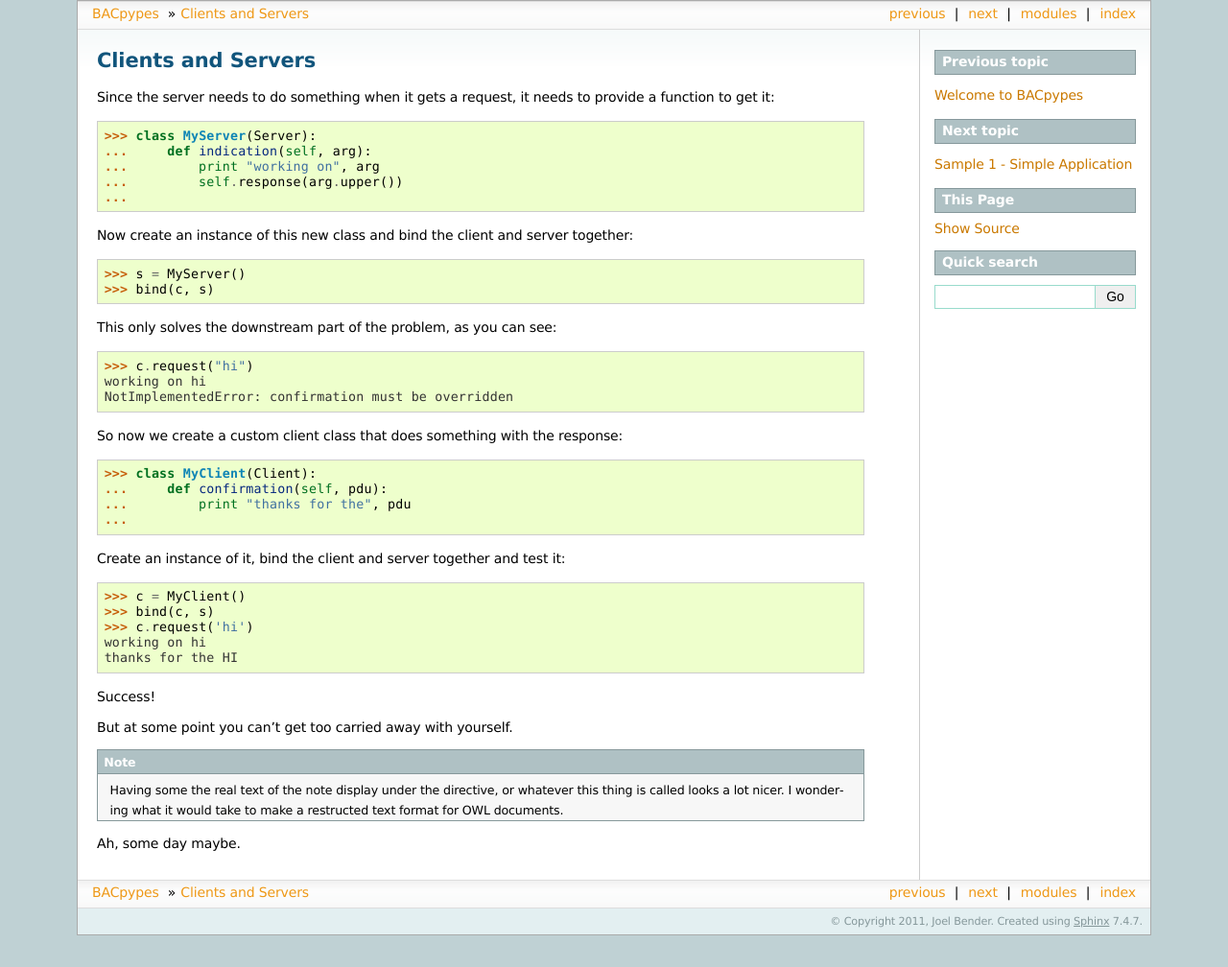
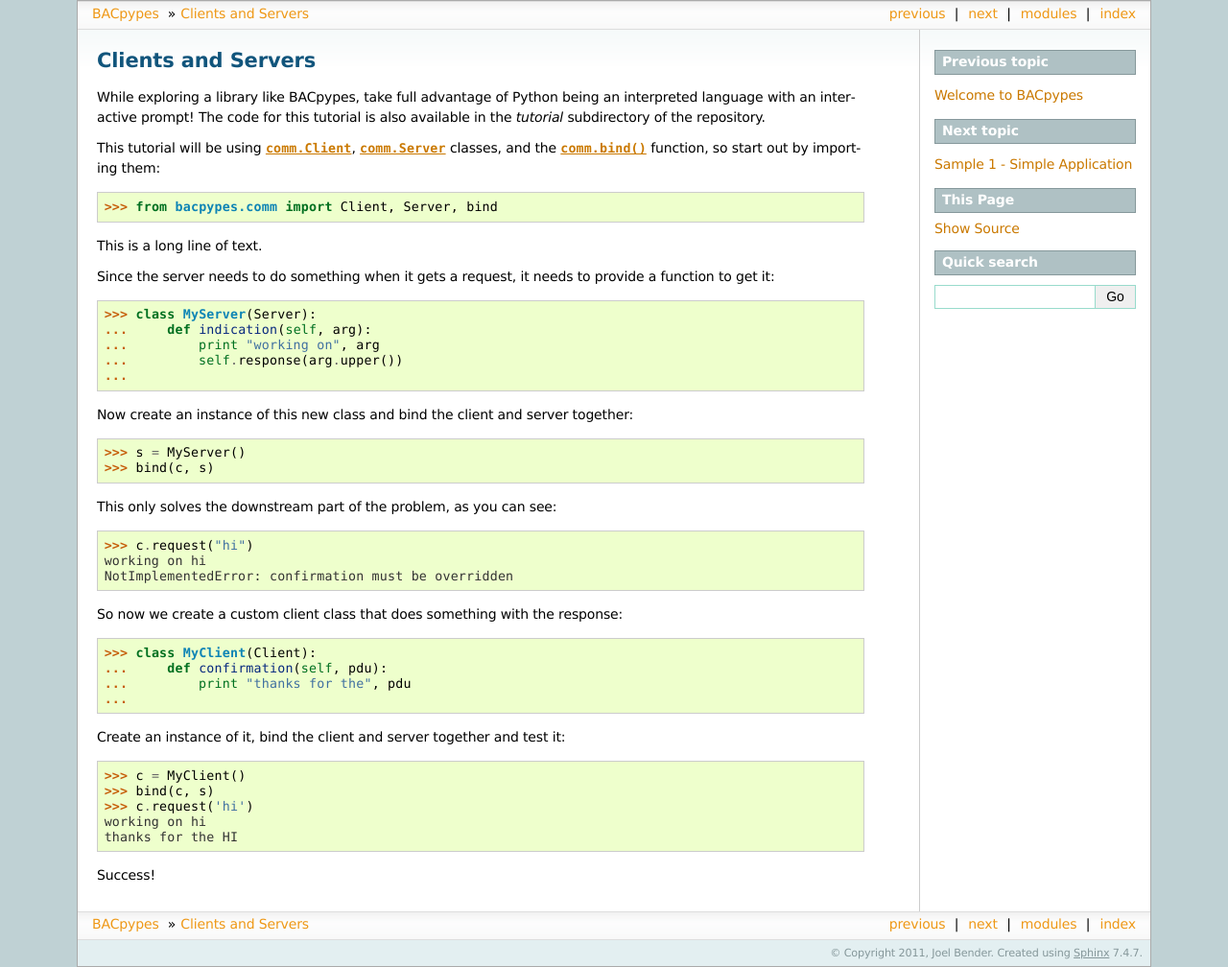
Before and after one commit to giuseppebattista/bacpypessample, a Sphinx documentation site: the page built from docs/source/tutorial/tutorial001.rst, in a window 1280 px wide. Shown: the whole page at 96% size. Built offline with Sphinx 7.4.7, drawn with Linux system fonts in a browser that asks for light colours; pages that are not in the unit, such as notebooks, are missing from menus; before the commit the page ends 975 px from its top, so only the background shows below that.

Commit message:
Add a directory for tutorial code and the first sample - doc still needs lots of help

```diff
--- a/docs/source/tutorial/tutorial001.rst
+++ b/docs/source/tutorial/tutorial001.rst
@@ -2,6 +2,17 @@
 
 Clients and Servers
 ===================
+
+While exploring a library like BACpypes, take full advantage of Python being
+an interpreted language with an interactive prompt!  The code for this tutorial
+is also available in the *tutorial* subdirectory of the repository.
+
+This tutorial will be using :class:`comm.Client`, :class:`comm.Server` classes,
+and the :func:`comm.bind` function, so start out by importing them::
+
+    >>> from bacpypes.comm import Client, Server, bind
+
+This is a long line of text.
 
 Since the server needs to do something when it gets a request, it
 needs to provide a function to get it::
@@ -39,12 +50,3 @@ Create an instance of it, bind the client and server together and test it::
     thanks for the HI
 
 Success!
-
-But at some point you can't get too carried away with yourself.
-
-.. note::
-    Having some the real text of the note display under the directive, or whatever this thing is called
-    looks a lot nicer.  I wondering what it would take to make a restructed text format for OWL
-    documents.
-
-Ah, some day maybe.
```
Also changed, not shown: 1 other file.
